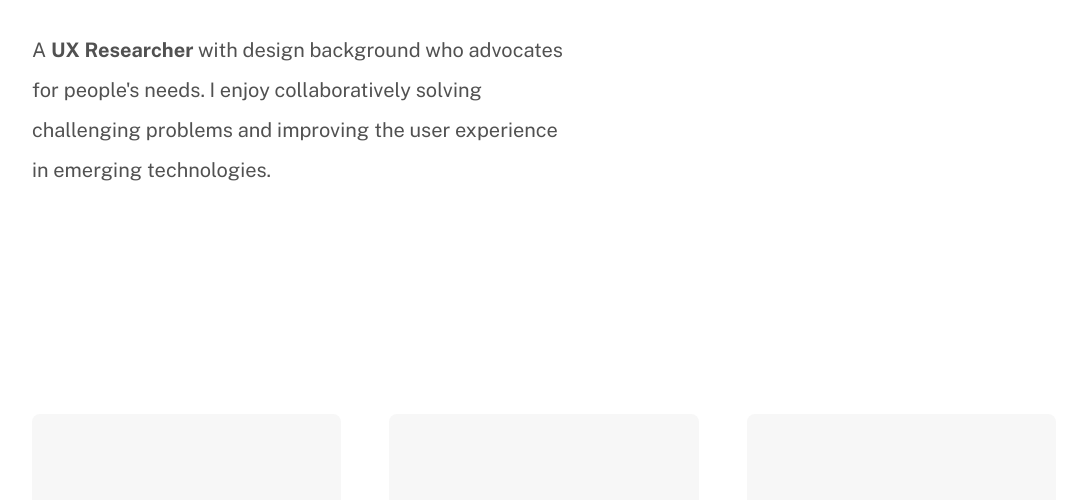
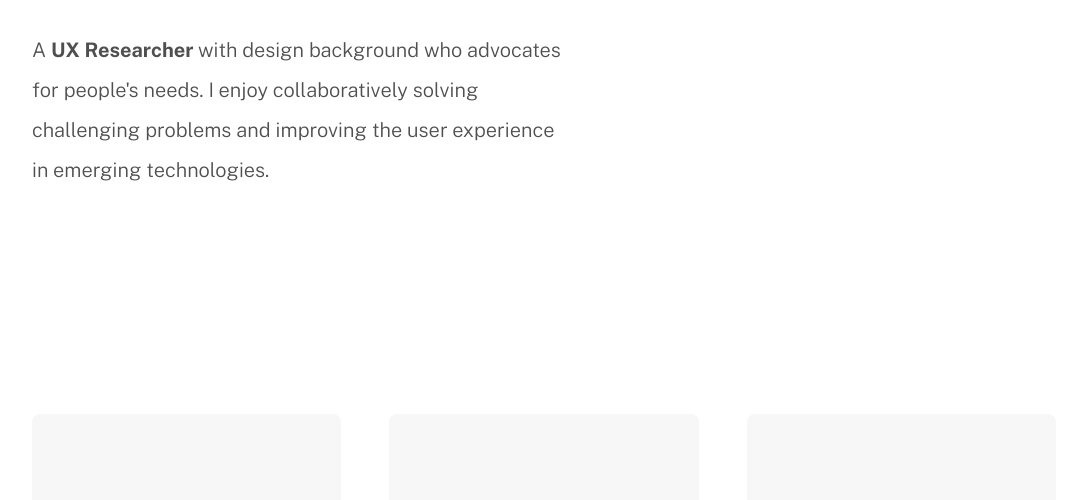
Before and after one commit to dhakapooja/pooja.github.io, a plain HTML site: page index.html in a window 1280 px wide. Shown: the part 300-800 px from the top of the page, without its empty margins (96-1183 px from the left). Drawn offline with nearby package versions, Linux system fonts and the light colour scheme.

Commit message:
cosmetics

```diff
--- a/index-stylesheet.css
+++ b/index-stylesheet.css
@@ -92,8 +92,8 @@ hr{
 	font-size: 1.25rem;
 	line-height: 2.5rem;
 	font-family: 'Public Sans', sans-serif;
-	font-weight: 400;
-	color: #515151;
+	font-weight: 300;
+	color: #4f4f4f;
 	padding: 0 48% 0 0;
 }
 
```
